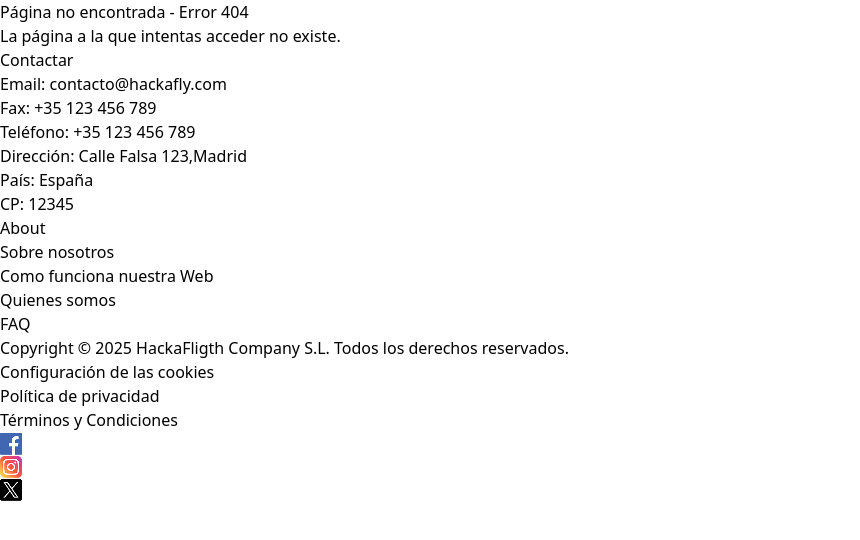
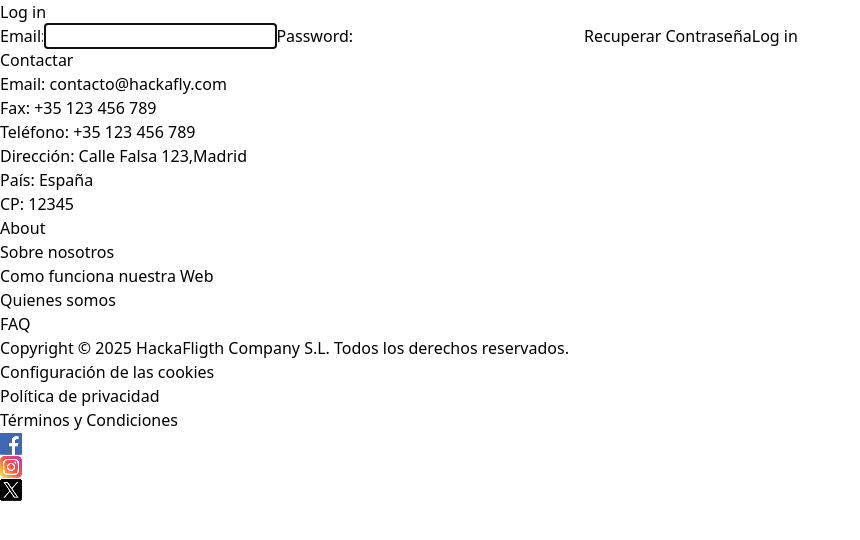
Before and after one commit to ZGrengo/Hackaflight, a React (Vite) app in the folder client/: page /login in a window 1280 px wide. Shown: the top 540 px of the page, without its empty margins (0-860 px from the left). Built offline with nearby package versions, Linux system fonts and the light colour scheme; no server answers.

Commit message:
LoginPage probada y sin estilo
tambien se ajusto el fetch de AuthContext

```diff
--- a/client/src/App.jsx
+++ b/client/src/App.jsx
@@ -10,6 +10,7 @@ import AdminListUsers from './pages/AdminListUsers';
 import NotFoundPage from './pages/NotFoundPage';
 import ValidateUserPage from './pages/ValidateUserPage';
 import UserProfilePage from './pages/UserProfilePage';
+import LoginPage from "./pages/LoginPage"
 
 const App = () => {
     return (
@@ -21,7 +22,7 @@ const App = () => {
                 <Route path="/register" element={<RegisterPage />} />
                 <Route path="/admin/users" element={<AdminListUsers />} />
 
-                {/*<Route path="/login" element={<LoginPage />} />*/}
+                <Route path="/login" element={<LoginPage />} />
                 <Route
                     path="/validate/:regCode"
                     element={<ValidateUserPage />}
--- a/client/src/contexts/AuthContext.jsx
+++ b/client/src/contexts/AuthContext.jsx
@@ -20,7 +20,7 @@ const AuthProvider = ({ children }) => {
     useEffect(() => {
         const fetchUser = async () => {
             try {
-                const res = await fetch(`${VITE_API_URL}/api/users`, {
+                const res = await fetch(`${VITE_API_URL}/api/users/profile`, {
                     headers: {
                         Authorization: authToken,
                     },
--- /dev/null
+++ b/client/src/pages/LoginPage.jsx
@@ -0,0 +1,95 @@
+import { useState } from 'react';
+import toast from 'react-hot-toast';
+import { Navigate } from 'react-router-dom';
+import useAuthContext from '../hooks/useAuthContext.js';
+import { Link } from 'react-router-dom';
+
+const { VITE_API_URL } = import.meta.env;
+
+const LoginPage = () => {
+    const [loading, setLoading] = useState(false);
+    const { authUser, authLoginState } = useAuthContext();
+    const [formInputs, setFormInputs] = useState({
+        email: '',
+        password: '',
+    });
+
+    const handleLogin = async (e) => {
+        try {
+            e.preventDefault();
+            setLoading(true);
+
+            const res = await fetch(`${VITE_API_URL}/api/users/login`, {
+                method: 'POST',
+                headers: {
+                    'Content-Type': 'application/json',
+                },
+                body: JSON.stringify(formInputs),
+            });
+
+            const body = await res.json();
+
+            if (body.status === 'error') {
+                throw new Error(body.message);
+            }
+
+            authLoginState(body.data.token);
+            toast.success('Bienvenid@!');
+        } catch (err) {
+            toast.error(err.message),
+                {
+                    id: 'login',
+                };
+        } finally {
+            setLoading(false);
+        }
+    };
+
+    if (authUser) {
+        return <Navigate to='/' />;
+    }
+
+    return (
+        <main className='login'>
+            <h2>Log in</h2>
+            <form onSubmit={handleLogin}>
+                <label htmlFor='email'>Email:</label>
+                <input
+                    type='email'
+                    id='email'
+                    value={formInputs.email}
+                    onChange={(e) =>
+                        setFormInputs({
+                            ...formInputs,
+                            email: e.target.value,
+                        })
+                    }
+                    autoComplete='email'
+                    autoFocus
+                    required
+                />
+
+                <label htmlFor='pass'>Password:</label>
+                <input
+                    type='password'
+                    id='pass'
+                    value={formInputs.password}
+                    onChange={(e) =>
+                        setFormInputs({
+                            ...formInputs,
+                            password: e.target.value,
+                        })
+                    }
+                    autoComplete='password'
+                    required
+                />
+                <Link to='/users/password/recover/request'>
+                    Recuperar Contraseña
+                </Link>
+                <button disabled={loading}>Log in</button>
+            </form>
+        </main>
+    );
+};
+
+export default LoginPage;
```
